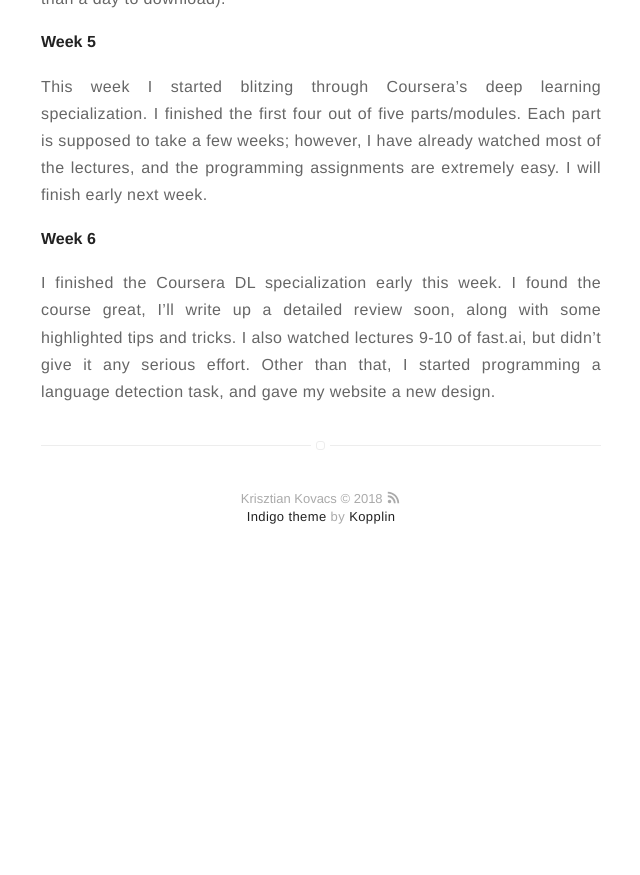
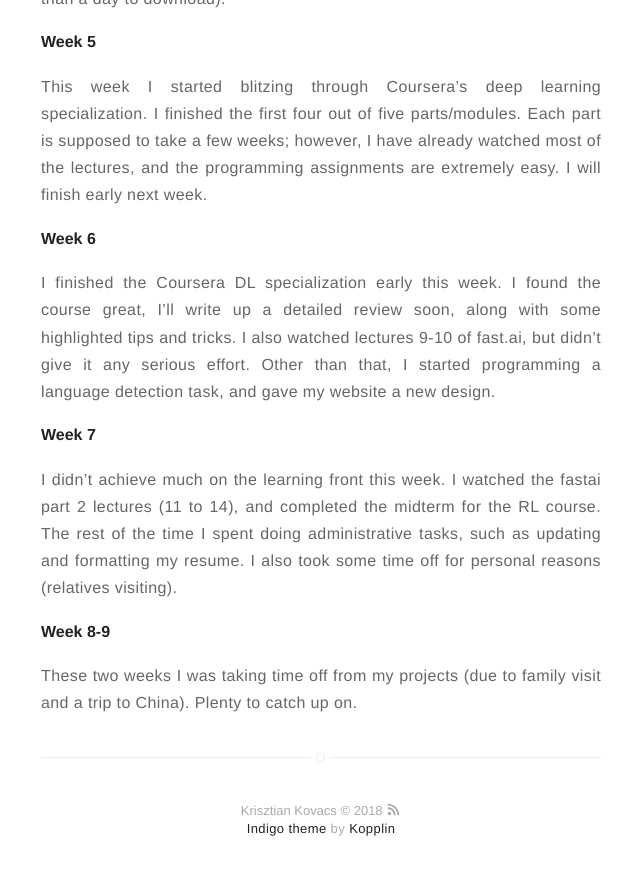
Before and after one commit to kk1694/old_blog, a Jekyll site: the page built from dl_journey.md, in a window 1280 px wide and 900 px high, scrolled down 1416 px. Shown: the top 875 px of the window, without its empty margins (319-959 px from the left). Built offline with Jekyll 4.4.1, drawn with Linux system fonts in a browser that asks for light colours; before the commit the page ends 2004 px from its top, so only the background shows below that.

Commit message:
Update dl journey.

```diff
--- a/dl_journey.md
+++ b/dl_journey.md
@@ -40,3 +40,11 @@ This week I started blitzing through Coursera's deep learning specialization. I
 #### Week 6
 
 I finished the Coursera DL specialization early this week. I found the course great, I'll write up a detailed review soon, along with some highlighted tips and tricks. I also watched lectures 9-10 of fast.ai, but didn't give it any serious effort. Other than that, I started programming a language detection task, and gave my website a new design.
+
+#### Week 7
+
+I didn't achieve much on the learning front this week. I watched the fastai part 2 lectures (11 to 14), and completed the midterm for the RL course. The rest of the time I spent doing administrative tasks, such as updating and formatting my resume. I also took some time off for personal reasons (relatives visiting).
+
+#### Week 8-9
+
+These two weeks I was taking time off from my projects (due to family visit and a trip to China). Plenty to catch up on.
```
